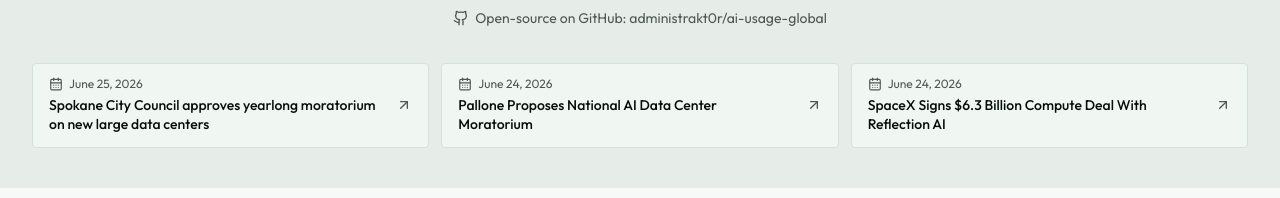
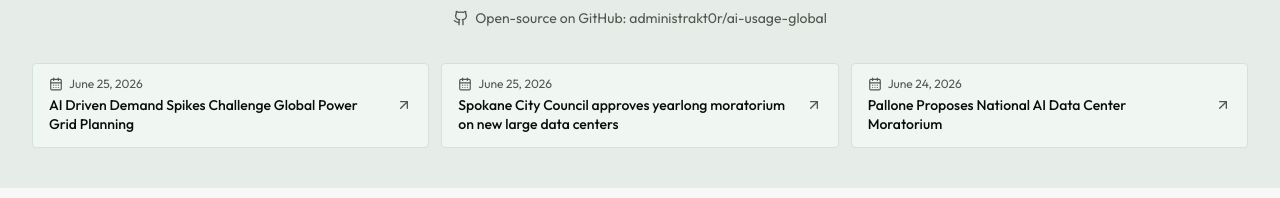
Before and after one commit to administrakt0r/AI-usage-global, a Next.js app: page / in a window 1280 px wide. Shown: the part 356-554 px from the top of the page. Built offline with nearby package versions, Linux system fonts and the light colour scheme; no server answers.

Commit message:
[aug-bot] Capgemini report warns of AI-driven grid demand volatility - 2026-06-25 (#94)

```diff
--- a/published-log.json
+++ b/published-log.json
@@ -746,6 +746,15 @@
       "published_on": "2026-06-25",
       "primary_entity": "Spokane City Council",
       "event_fingerprint": "spokane-ai-datacenter-moratorium"
+    },
+    {
+      "canonical_url": "https://www.capgemini.com/news/press-releases/ai-accelerates-electricity-demand-prompting-a-new-wave-of-grid-adaptation-and-investment/",
+      "normalized_url": "https://www.capgemini.com/news/press-releases/ai-accelerates-electricity-demand-prompting-a-new-wave-of-grid-adaptation-and-investment",
+      "title": "AI Driven Demand Spikes Challenge Global Power Grid Planning",
+      "normalized_title": "ai driven demand spikes challenge global power grid planning",
+      "published_on": "2026-06-25",
+      "primary_entity": "Capgemini Research Institute",
+      "event_fingerprint": "capgemini-ai-grid-forecasting-report"
     }
   ],
   "version": 2,
--- a/src/assets/data/blog-posts.ts
+++ b/src/assets/data/blog-posts.ts
@@ -1100,6 +1100,17 @@ export const blogPosts: BlogPost[] = [
     featured: false,
     category: AI_USAGE,
   }),
+  createPost({
+    id: 85,
+    slug: "capgemini-ai-grid-forecasting-report",
+    title: "AI Driven Demand Spikes Challenge Global Power Grid Planning",
+    description: "A new Capgemini report reveals that 80% of utility executives expect volatile demand patterns from AI, with 19% of power requests failing to materialize.",
+    imageAlt: "Digital representation of AI data center demand spikes and power grid infrastructure",
+    publishedOn: "2026-06-25",
+    readTime: 3,
+    featured: false,
+    category: AI_USAGE,
+  }),
 ];
 
 const assertUniqueField = (
--- /dev/null
+++ b/src/content/capgemini-ai-grid-forecasting-report.mdx
@@ -0,0 +1,34 @@
+## AI Driven Demand Spikes Challenge Global Power Grid Planning
+
+### Capgemini report finds 80% of utilities expect volatile demand patterns
+
+The rapid expansion of AI-driven data centers is creating extreme and unpredictable electricity demand spikes, making traditional grid planning increasingly difficult. A new report from the Capgemini Research Institute reveals that nearly 80% of utility executives now expect more volatile demand patterns due to AI workloads.
+
+## Key details
+
+The report, titled "AI meets the grid: shaping the data center power play," highlights a growing disconnect between projected and actual energy needs. A survey of 600 senior electricity executives found that 67% are seeing "phantom" data center load requests—proposed projects that may never materialize.
+
+Approximately 19% of power requests from data center developers never actually result in energized facilities, distorting utility forecasts and risking significant capital misallocation. This uncertainty forces utilities to choose between risking under-investment, which could lead to grid instability, or over-investment in infrastructure that may not be fully utilized.
+
+Despite these challenges, 60% of utilities believe AI will eventually improve grid efficiency by unlocking operational gains through better demand forecasting and load balancing, though only a small fraction have implemented such systems to date.
+
+### Why this matters
+
+The unpredictability of AI power demand creates a high-stakes environment for grid operators. When nearly one in five power requests is a "phantom" load, utilities struggle to allocate limited transmission and generation resources. This can lead to delays for legitimate projects and increased infrastructure costs that may ultimately be borne by all ratepayers.
+
+### Context
+
+This report follows similar warnings from the PJM Interconnection and ERCOT regarding the speed and scale of AI-driven load growth. As data centers transition from megawatt-scale to gigawatt-scale campuses, the concentration of load at specific grid nodes creates physical stress that outpaces traditional multi-year transmission planning cycles.
+
+## Risks and open questions
+
+A major risk identified is the "capital allocation dilemma." Utilities must decide whether to commit billions in new infrastructure based on developer requests that carry a 19% failure rate. If they build for phantom loads, they waste capital; if they don't build fast enough, they risk brownouts or stifling industrial growth. It remains unclear how regulators will allow utilities to recover costs for infrastructure built to serve data centers that never come online.
+
+## What happens next
+
+Utilities are expected to move toward more rigorous "readiness tests" for data center interconnections, requiring developers to demonstrate site control and financing before securing grid positions. In the long term, we will likely see more data center operators investing in on-site generation or behind-the-meter solutions to bypass the grid's forecasting and capacity bottlenecks.
+
+---
+
+*Source: [Capgemini Research Institute](https://www.capgemini.com/news/press-releases/ai-accelerates-electricity-demand-prompting-a-new-wave-of-grid-adaptation-and-investment/)*
+*Published on AI Usage Global, author: AUG Bot*
```
